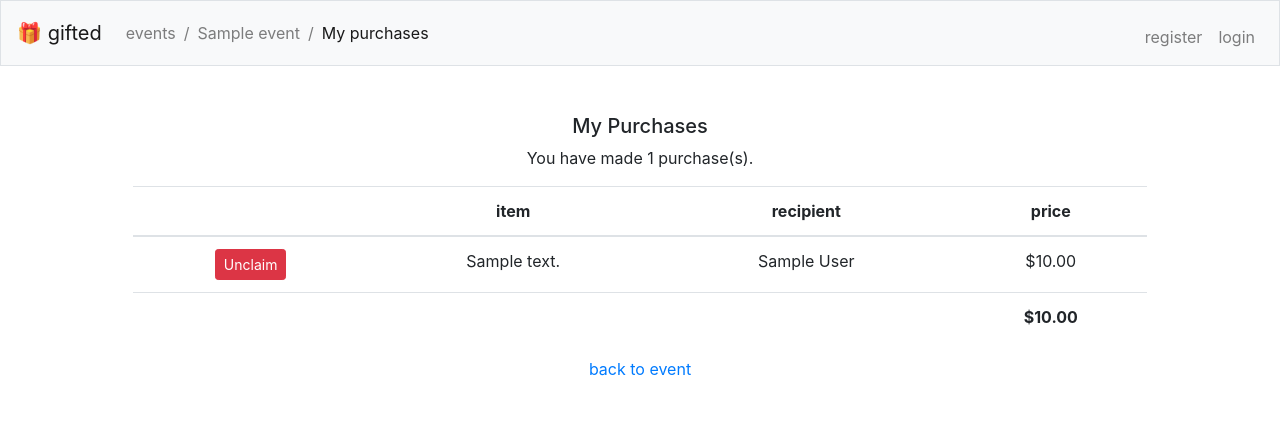
After one commit to jordacai/gifted, a Flask app: page /events/1/purchases/1 in a window 1280 px wide. The commit adds this page. Shown: the top 428 px of the page. Run offline with Flask 2, Linux system fonts and the light colour scheme; tables that the repository leaves empty hold one stand-in row (values such as "Sample post"); parts of the project's set-up code (start-up, migrations or seed data) failed here and were passed over; some libraries are stand-ins or nearby versions.

Commit message:
Added purchase summary template. Added simple confirm script for removing claimed items.

```diff
--- a/gifted/main/routes.py
+++ b/gifted/main/routes.py
@@ -111,8 +111,9 @@ def event(event_id):
             progress[user_id] = {'purchased': str(purchased), 'total': str(total), 'percent': str(percent)}
 
     user = User.query.get(session['user_id'])
+    transactions = Transaction.query.filter_by(event_id=event_id, gifter_id=user.id).all()
     liability = 0
-    for transaction in user.transactions:
+    for transaction in transactions:
         liability = liability + transaction.item.price
     return render_template('event.html', event=event, progress=progress, logged_in_user=user,
                            liability="{:.2f}".format(liability))
@@ -126,12 +127,12 @@ def wishlist(event_id, user_id):
         price = request.form.get('price')
         quantity = request.form.get('quantity')
         priority = request.form.get('priority')
-        print(priority)
 
         item = Item(description=description, location=location, price=price, quantity=quantity, priority=priority,
                     event_id=event_id, user_id=user_id)
         db.session.add(item)
         db.session.commit()
+
         return redirect(url_for('main.wishlist', event_id=event_id, user_id=user_id))
 
     event = Event.query.get(event_id)
@@ -140,7 +141,19 @@ def wishlist(event_id, user_id):
     total = Item.query.with_entities(func.sum(Item.price).label('total')) \
         .filter_by(event_id=event_id, user_id=user_id).scalar()
     me = User.query.get(session['user_id'])
-    return render_template('wishlist.html', event=event, user=user, wishlist=items, total=total, me=me)
+    my_transactions = Transaction.query.filter_by(event_id=event_id, gifter_id=me.id).all()
+    return render_template('wishlist.html', event=event, user=user, wishlist=items, total=total,
+                           my_transactions=my_transactions)
+
+
+@main.route('/events/<event_id>/purchases/<user_id>')
+def purchases(event_id, user_id):
+    event = Event.query.get(event_id)
+    transactions = Transaction.query.filter_by(event_id=event_id, gifter_id=user_id).all()
+    total = 0
+    for transaction in transactions:
+        total = total + transaction.item.price
+    return render_template('purchases.html', event=event, purchases=transactions, total=total)
 
 
 @main.route('/events/<event_id>/wishlists/<user_id>/items/<item_id>/delete', methods=['POST'])
--- a/gifted/main/templates/event.html
+++ b/gifted/main/templates/event.html
@@ -11,7 +11,7 @@ event
 {% endblock %}
 
 {% block main %}
-<div class="container">
+<div class="container-fluid">
     <div class="row">
         <div class="card text-center w-75 mx-auto mb-4">
             <div class="card-body">
@@ -21,11 +21,11 @@ event
             </div>
             <div class="card-footer">
                 <h6>You are on the hook for ${{ liability }}</h6>
+                <a href="/events/{{ event.id }}/purchases/{{ session['user_id'] }}">Manage my purchases</a>
             </div>
         </div>
     </div>
-</div>
-<div class="container">
+
     {% for user in event.users %}
         {% if user.id != logged_in_user.id %}
             {% if user.id == logged_in_user.pair.giftee_id %}
--- /dev/null
+++ b/gifted/main/templates/purchases.html
@@ -0,0 +1,66 @@
+{% extends 'layout.html' %}
+
+{% block title %}
+purchases
+{% endblock %}
+
+{% block top_nav %}
+<a class="nav-item nav-link" href="/">events</a>
+<span class="navbar-text">/</span>
+<a class="nav-item nav-link" href="/events/{{ event.id }}">{{ event.title }}</a>
+<span class="navbar-text">/</span>
+<a class="nav-item nav-link active" href="#">My purchases</a>
+{% endblock %}
+
+{% block main %}
+<div class="container">
+    <h5>My Purchases</h5>
+    {% if purchases|length == 0 %}
+    <div>
+        <p>You have not made any purchases...yet!</p>
+    </div>
+    {% else %}
+    <div>
+        <p>You have made {{ purchases|length }} purchase(s).</p>
+    </div>
+    <div class="table-responsive">
+        <table class="table table-hover">
+            <thead>
+                <tr>
+                    <th scope="col"></th>
+                    <th scope="col">item</th>
+                    <th scope="col">recipient</th>
+                    <th scope="col">price</th>
+                </tr>
+            </thead>
+            <tbody>
+            {% for purchase in purchases %}
+                <tr>
+                    <td>
+                        <form action="/events/{{ event.id }}/purchases/{{ session['user_id'] }}/delete" method="post">
+                            <input type="hidden" id="deleted_transaction_id" name="transaction_id" value="{{ purchase.id }}">
+                            <button class="btn btn-danger btn-sm" type="submit" onclick="return confirmDelete()">Unclaim</button>
+                        </form>
+                    </td>
+                    <td><span data-toggle="tooltip" title="{{ purchase.item.description }}">{{ purchase.item.description }}</span></td>
+                    <td>{{ purchase.giftee.first_name }} {{ purchase.giftee.last_name }}</td>
+                    <td>{{ "${:,.2f}".format(purchase.item.price) }}</td>
+                </tr>
+            {% endfor %}
+            </tbody>
+            <tfoot>
+                <tr>
+                    <th colspan="3"></th>
+                    <td>{{ "${:,.2f}".format(total) }}</td>
+                </tr>
+            </tfoot>
+        </table>
+    </div>
+    {% endif %}
+</div>
+{% endblock %}
+{% block bot_nav %}
+<div class="container">
+    <a href="/events/{{ event.id }}"><span>back to event</span></a>
+</div>
+{% endblock %}
--- /dev/null
+++ b/gifted/static/scripts.js
@@ -0,0 +1,5 @@
+function confirmDelete() {
+    if (!confirm("Are you sure? Since you already claimed this item, it may not be picked up by another gifter.")) {
+        return false;
+    }
+}
--- a/gifted/templates/layout.html
+++ b/gifted/templates/layout.html
@@ -11,6 +11,7 @@
         <script src="https://code.jquery.com/jquery-3.3.1.min.js"></script>
         <script src="https://cdnjs.cloudflare.com/ajax/libs/popper.js/1.14.3/umd/popper.min.js"></script>
         <script src="https://maxcdn.bootstrapcdn.com/bootstrap/4.1.3/js/bootstrap.min.js"></script>
+        <script type="text/javascript" src="{{ url_for('static', filename='scripts.js') }}"></script>
         <title>gifted: {% block title %}{% endblock %}</title>
     </head>
 
```
Also changed, not shown: gifted/main/templates/wishlist.html (+4 -4 lines), gifted/models.py (+15 -14 lines).
